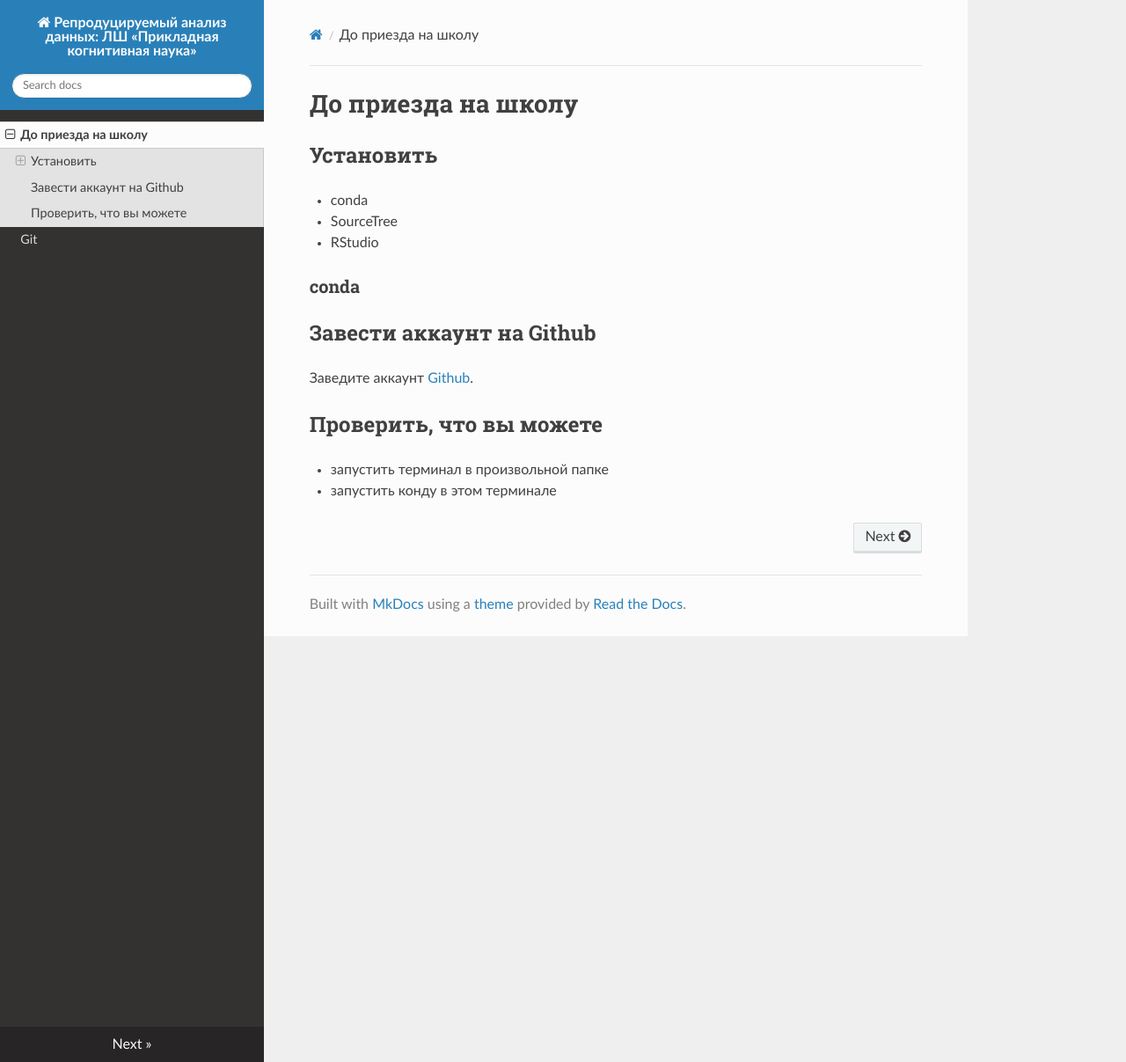
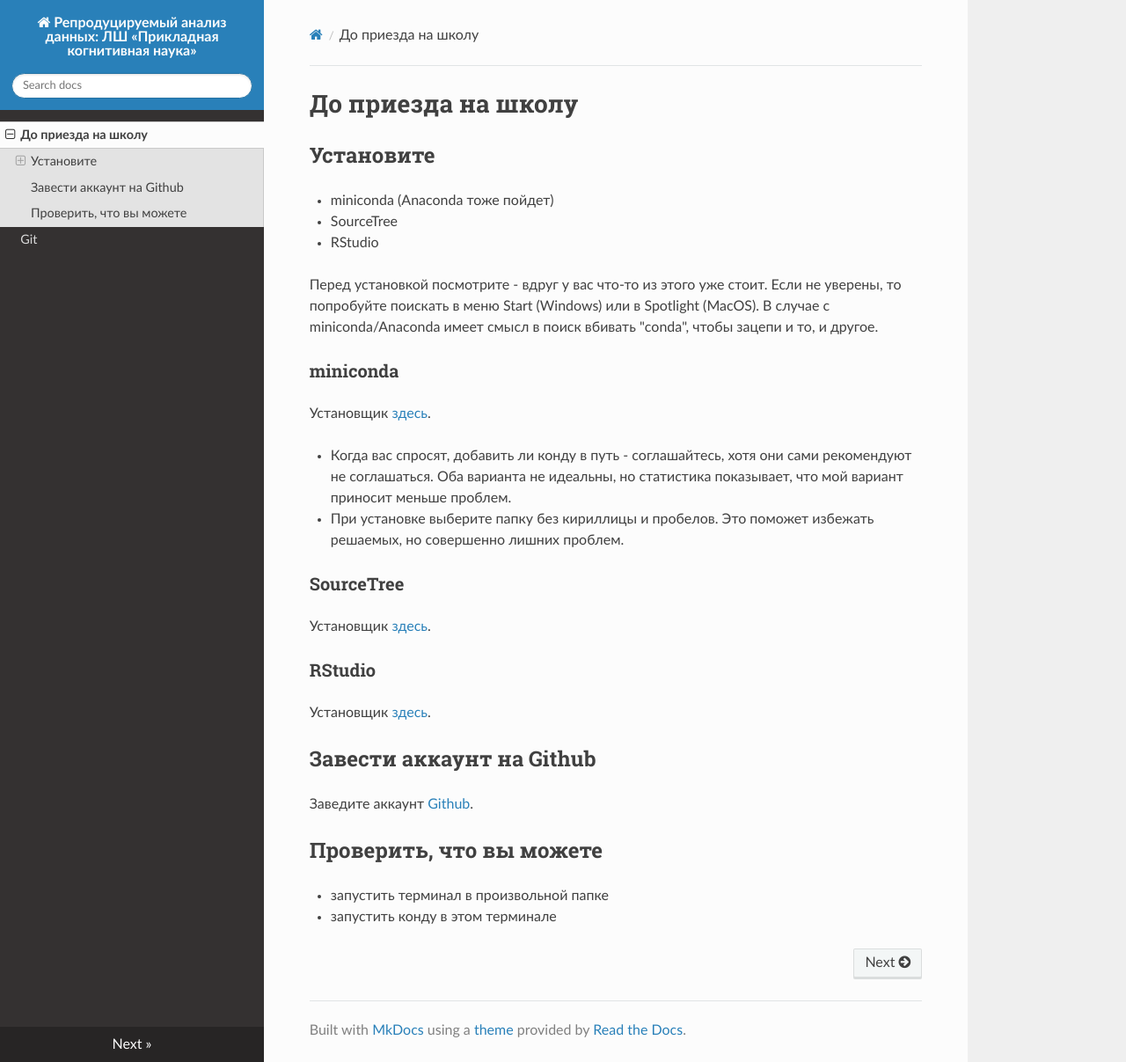
Before and after one commit to kalenkovich/reproducible-data-analysis, an MkDocs documentation site: the page built from website/docs/0_before-coming.md, in a window 1280 px wide and 1207 px high. Shown: the whole window at 88% size. Built offline with MkDocs 1.6.1, drawn with Linux system fonts in a browser that asks for light colours; nearby versions of some CDN libraries.

Commit message:
update installation instructions

```diff
--- a/website/docs/0_before-coming.md
+++ b/website/docs/0_before-coming.md
@@ -1,12 +1,29 @@
 # До приезда на школу
 
-## Установить
+## Установите
 
-* conda
+* miniconda (Anaconda тоже пойдет)
 * SourceTree
 * RStudio
 
-### conda
+Перед установкой посмотрите - вдруг у вас что-то из этого уже стоит.
+Если не уверены, то попробуйте поискать в меню Start (Windows) или в Spotlight (MacOS).
+В случае с miniconda/Anaconda имеет смысл в поиск вбивать "conda", чтобы зацепи и то, и другое.
+
+### miniconda
+
+Установщик [здесь](https://docs.conda.io/en/latest/miniconda.html).
+
+- Когда вас спросят, добавить ли конду в путь - соглашайтесь, хотя они сами рекомендуют не соглашаться. Оба варианта не идеальны, но статистика показывает, что мой вариант приносит меньше проблем.
+- При установке выберите папку без кириллицы и пробелов. Это поможет избежать решаемых, но совершенно лишних проблем.
+
+### SourceTree
+
+Установщик [здесь](https://www.sourcetreeapp.com/).
+
+### RStudio
+
+Установщик [здесь](https://rstudio.com/products/rstudio/download/).
 
 ## Завести аккаунт на Github
 
```
